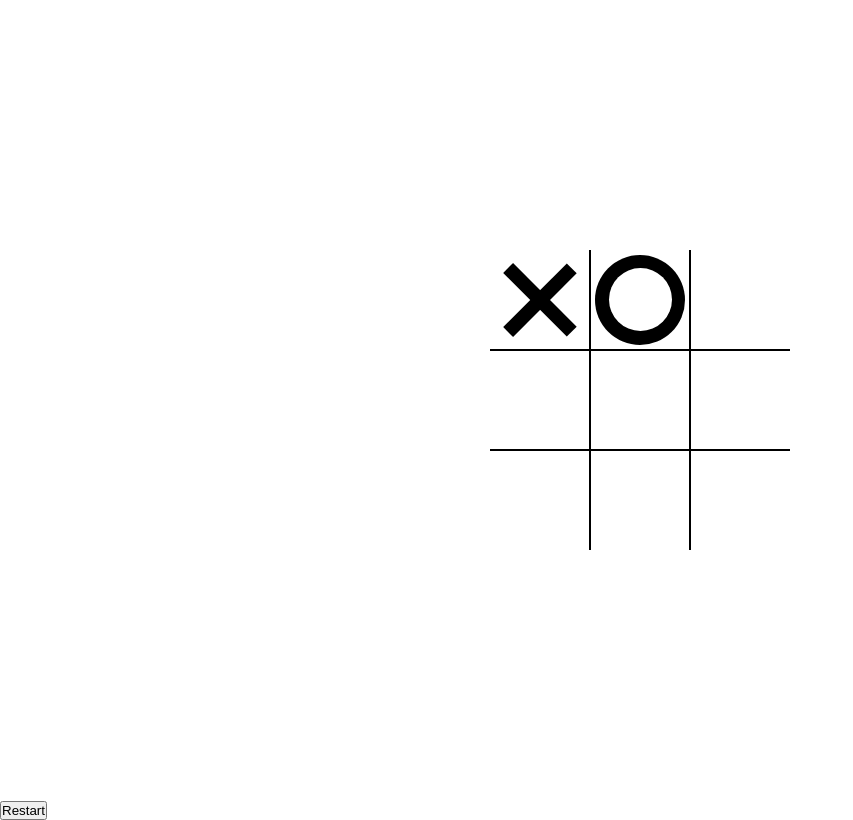
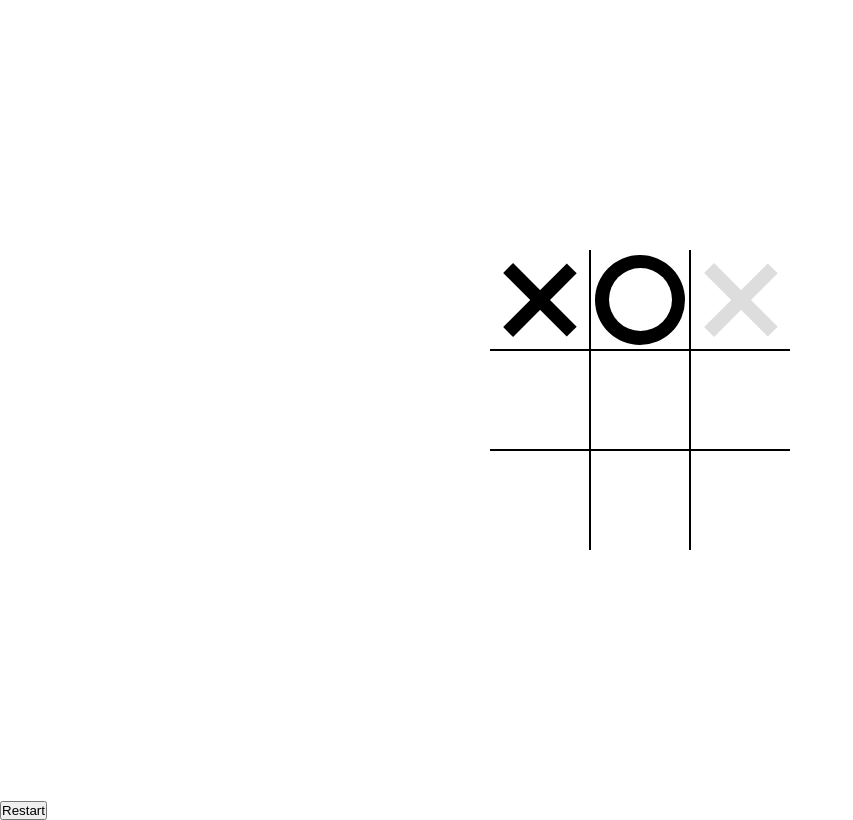
Before and after one commit to zealptl/tic-tac-toe, a plain HTML site: page index.html in a window 1280 px wide. In both pictures the pointer is over the element 740 px from the left and 300 px from the top of the page. Shown: the whole page, without its empty margins (0-853 px from the left). Drawn offline with Linux system fonts and the light colour scheme.

Commit message:
added hover effect for X

```diff
--- a/css/style.css
+++ b/css/style.css
@@ -59,21 +59,32 @@ body {
 .cell.circle {
   cursor: not-allowed;
 }
+.cell.x::before,
+.cell.x::after {
+  background-color: #000;
+}
+.board.x .cell:not(.x):not(.circle):hover::before,
+.board.x .cell:not(.x):not(.circle):hover::after {
+  background-color: #ddd;
+}
 
 .cell.x::before,
-.cell.x::after {
+.cell.x::after,
+.board.x .cell:not(.x):not(.circle):hover::before,
+.board.x .cell:not(.x):not(.circle):hover::after {
   content: "";
   position: absolute;
-  background-color: #000;
   width: calc(var(--mark-size) * 0.15);
   height: var(--mark-size);
 }
 
-.cell.cell.x::before {
+.cell.x::before,
+.board.x .cell.cell:not(.x):not(.circle):hover::before {
   transform: rotate(45deg);
 }
 
-.cell.cell.x::after {
+.cell.cell.x::after,
+.board.x .cell:not(.x):not(.circle):hover::after {
   transform: rotate(-45deg);
 }
 
```
